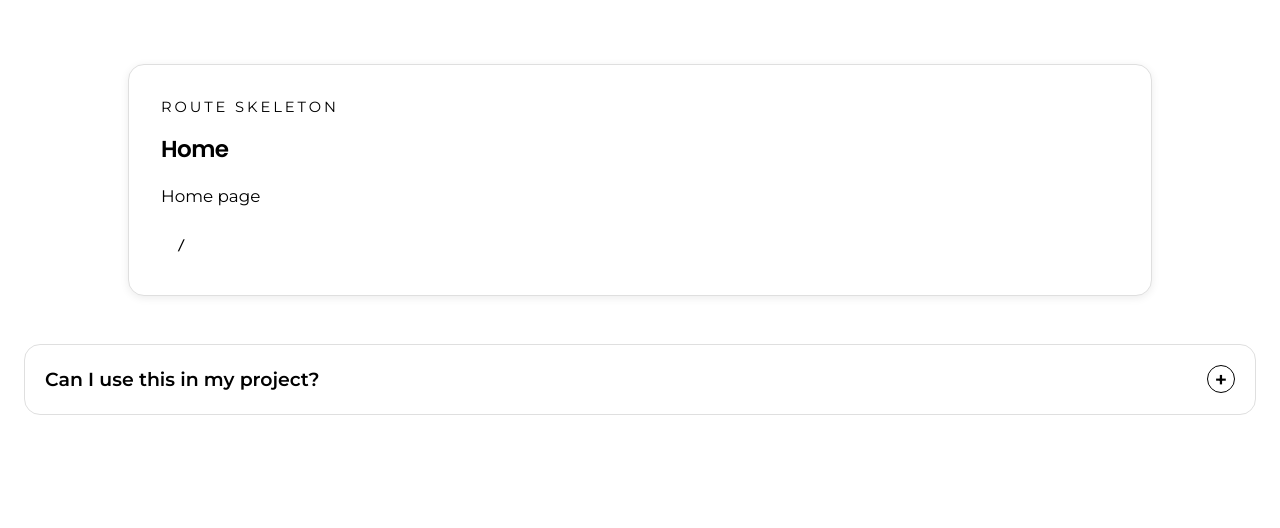
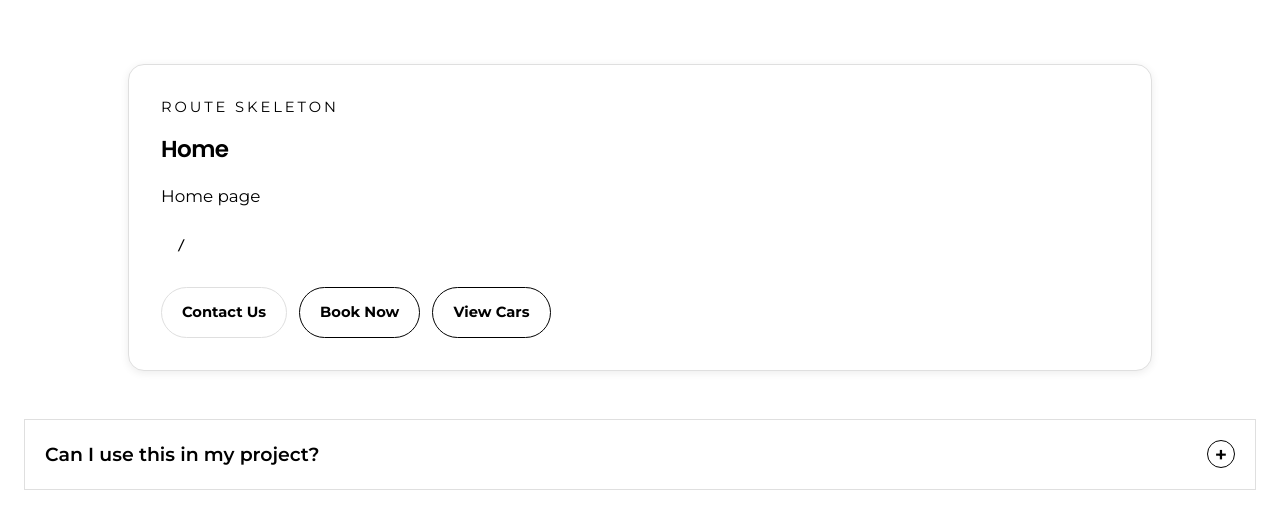
Before and after one commit to prystoinyi/car-rental-demo, a Next.js app: page / in a window 1280 px wide. Shown: the top 528 px of the page. Built offline with nearby package versions, Linux system fonts and the light colour scheme.

Commit message:
feat: add button ui component

```diff
--- a/src/app/page.tsx
+++ b/src/app/page.tsx
@@ -1,4 +1,5 @@
 import { Collapsible } from '@/components/ui/collapsible';
+import { Button } from '@/components/ui/button';
 
 export default function Home() {
   return (
@@ -15,6 +16,11 @@ export default function Home() {
           <code className="w-fit rounded-full px-4 py-2 text-sm">
             /
           </code>
+          <div className="flex flex-wrap gap-3 pt-2">
+            <Button bounce>Contact Us</Button>
+            <Button variant="primary" bounce>Book Now</Button>
+            <Button variant="dark">View Cars</Button>
+          </div>
         </div>
       </section>
 
--- a/src/components/ui/button.tsx
+++ /dev/null
@@ -1,58 +0,0 @@
-import { Button as ButtonPrimitive } from "@base-ui/react/button"
-import { cva, type VariantProps } from "class-variance-authority"
-
-import { cn } from "@/lib/utils"
-
-const buttonVariants = cva(
-  "group/button inline-flex shrink-0 items-center justify-center rounded-lg border border-transparent bg-clip-padding text-sm font-medium whitespace-nowrap transition-all outline-none select-none focus-visible:border-ring focus-visible:ring-3 focus-visible:ring-ring/50 active:not-aria-[haspopup]:translate-y-px disabled:pointer-events-none disabled:opacity-50 aria-invalid:border-destructive aria-invalid:ring-3 aria-invalid:ring-destructive/20 dark:aria-invalid:border-destructive/50 dark:aria-invalid:ring-destructive/40 [&_svg]:pointer-events-none [&_svg]:shrink-0 [&_svg:not([class*='size-'])]:size-4",
-  {
-    variants: {
-      variant: {
-        default: "bg-primary text-primary-foreground [a]:hover:bg-primary/80",
-        outline:
-          "border-border bg-background hover:bg-muted hover:text-foreground aria-expanded:bg-muted aria-expanded:text-foreground dark:border-input dark:bg-input/30 dark:hover:bg-input/50",
-        secondary:
-          "bg-secondary text-secondary-foreground hover:bg-secondary/80 aria-expanded:bg-secondary aria-expanded:text-secondary-foreground",
-        ghost:
-          "hover:bg-muted hover:text-foreground aria-expanded:bg-muted aria-expanded:text-foreground dark:hover:bg-muted/50",
-        destructive:
-          "bg-destructive/10 text-destructive hover:bg-destructive/20 focus-visible:border-destructive/40 focus-visible:ring-destructive/20 dark:bg-destructive/20 dark:hover:bg-destructive/30 dark:focus-visible:ring-destructive/40",
-        link: "text-primary underline-offset-4 hover:underline",
-      },
-      size: {
-        default:
-          "h-8 gap-1.5 px-2.5 has-data-[icon=inline-end]:pr-2 has-data-[icon=inline-start]:pl-2",
-        xs: "h-6 gap-1 rounded-[min(var(--radius-md),10px)] px-2 text-xs in-data-[slot=button-group]:rounded-lg has-data-[icon=inline-end]:pr-1.5 has-data-[icon=inline-start]:pl-1.5 [&_svg:not([class*='size-'])]:size-3",
-        sm: "h-7 gap-1 rounded-[min(var(--radius-md),12px)] px-2.5 text-[0.8rem] in-data-[slot=button-group]:rounded-lg has-data-[icon=inline-end]:pr-1.5 has-data-[icon=inline-start]:pl-1.5 [&_svg:not([class*='size-'])]:size-3.5",
-        lg: "h-9 gap-1.5 px-2.5 has-data-[icon=inline-end]:pr-2 has-data-[icon=inline-start]:pl-2",
-        icon: "size-8",
-        "icon-xs":
-          "size-6 rounded-[min(var(--radius-md),10px)] in-data-[slot=button-group]:rounded-lg [&_svg:not([class*='size-'])]:size-3",
-        "icon-sm":
-          "size-7 rounded-[min(var(--radius-md),12px)] in-data-[slot=button-group]:rounded-lg",
-        "icon-lg": "size-9",
-      },
-    },
-    defaultVariants: {
-      variant: "default",
-      size: "default",
-    },
-  }
-)
-
-function Button({
-  className,
-  variant = "default",
-  size = "default",
-  ...props
-}: ButtonPrimitive.Props & VariantProps<typeof buttonVariants>) {
-  return (
-    <ButtonPrimitive
-      data-slot="button"
-      className={cn(buttonVariants({ variant, size, className }))}
-      {...props}
-    />
-  )
-}
-
-export { Button, buttonVariants }
--- /dev/null
+++ b/src/components/ui/button/button.module.css
@@ -0,0 +1,69 @@
+@reference "#globals.css";
+
+.root {
+  @apply inline-flex items-center justify-center;
+  @apply min-h-12 rounded-full border px-5 py-3.5;
+  @apply text-sm font-bold whitespace-nowrap;
+  @apply cursor-pointer transition-all duration-200 outline-none select-none;
+
+  @apply border-(--button-border) bg-(--button-background) text-(--button-foreground);
+
+  &:hover {
+    @apply border-(--button-hover-border) bg-(--button-hover-background) text-(--button-hover-foreground);
+  }
+
+  &:disabled {
+    @apply pointer-events-none opacity-50;
+  }
+
+  &:focus-visible {
+    @apply ring-2 ring-(--button-ring);
+  }
+}
+
+/* Colors */
+.default {
+  --button-background: var(--color-default-background);
+  --button-foreground: var(--color-default-foreground);
+  --button-border: var(--color-default-border);
+  --button-hover-background: var(--color-default-background);
+  --button-hover-foreground: var(--color-accent-background);
+  --button-hover-border: var(--color-accent-border);
+  --button-ring: var(--color-default-ring);
+}
+
+.primary {
+  --button-background: var(--color-accent-background);
+  --button-foreground: var(--color-accent-foreground);
+  --button-border: var(--color-accent-background);
+  --button-hover-background: var(--color-accent-border);
+  --button-hover-foreground: var(--color-accent-foreground);
+  --button-hover-border: var(--color-accent-border);
+  --button-ring: var(--color-accent-ring);
+}
+
+.secondary {
+  --button-background: var(--color-muted-background);
+  --button-foreground: var(--color-muted-foreground);
+  --button-border: var(--color-muted-border);
+  --button-hover-background: var(--color-muted-background);
+  --button-hover-foreground: var(--color-accent-background);
+  --button-hover-border: var(--color-accent-border);
+  --button-ring: var(--color-muted-ring);
+}
+
+.dark {
+  --button-background: var(--color-inverse-background);
+  --button-foreground: var(--color-inverse-foreground);
+  --button-border: var(--color-inverse-border);
+  --button-hover-background: var(--color-accent-border);
+  --button-hover-foreground: var(--color-accent-foreground);
+  --button-hover-border: var(--color-accent-border);
+  --button-ring: var(--color-inverse-ring);
+}
+
+.bounce {
+  &:hover {
+    @apply -translate-y-px;
+  }
+}
--- /dev/null
+++ b/src/components/ui/button/button.tsx
@@ -0,0 +1,30 @@
+import { Button as ButtonPrimitive } from '@base-ui/react/button';
+
+import { cn } from '@/lib/utils';
+
+import css from './button.module.css';
+
+type ButtonVariant = 'default' | 'primary' | 'secondary' | 'dark';
+
+type ButtonProps = ButtonPrimitive.Props & {
+  variant?: ButtonVariant;
+  bounce?: boolean;
+};
+
+function Button({
+  className,
+  variant = 'default',
+  bounce = false,
+  ...props
+}: ButtonProps) {
+  return (
+    <ButtonPrimitive
+      data-slot="button"
+      className={cn(css.root, css[variant], bounce && css.bounce, className)}
+      {...props}
+    />
+  );
+}
+
+export { Button };
+export type { ButtonProps, ButtonVariant };
--- /dev/null
+++ b/src/components/ui/button/index.ts
@@ -0,0 +1,2 @@
+export { Button } from './button';
+export type { ButtonProps, ButtonVariant } from './button';
```
